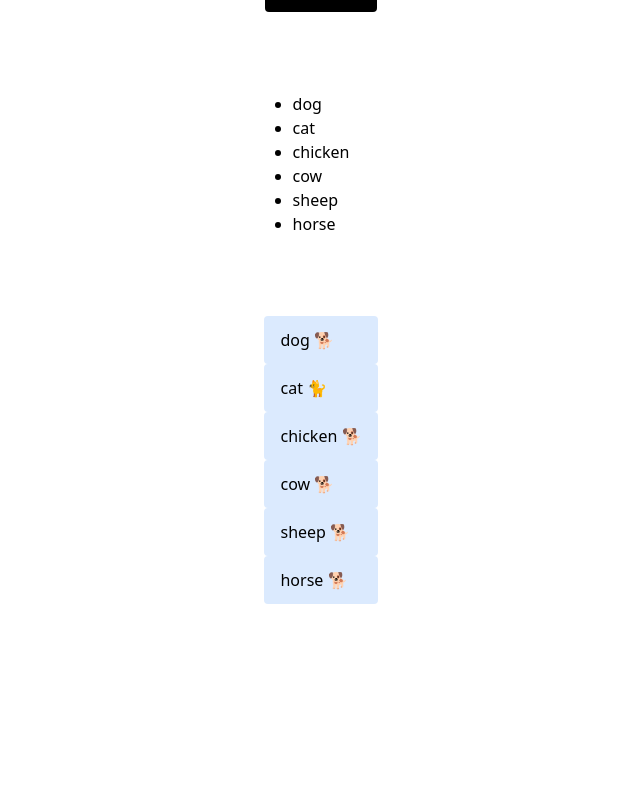
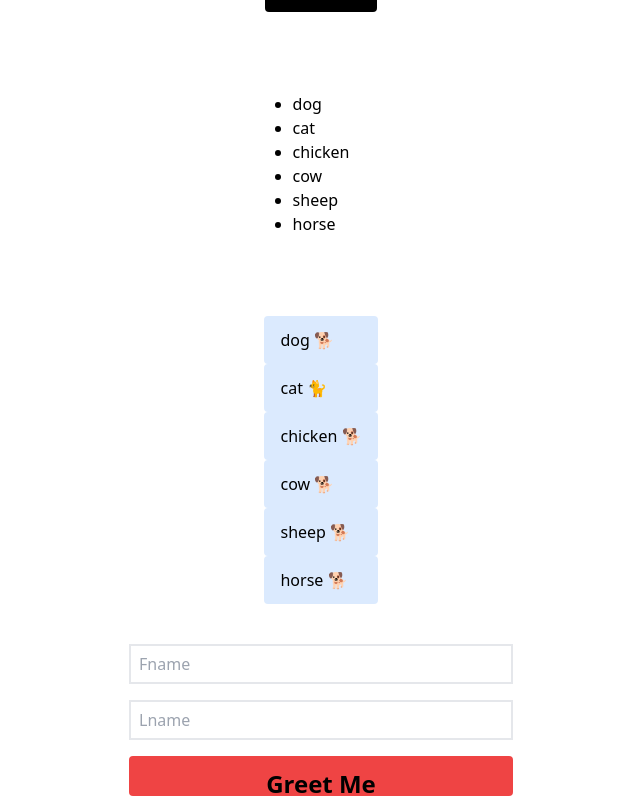
Before and after one commit to AdelineA/React-Introductory-Exercises, a React (Create React App) app: page / in a window 1280 px wide. Shown: the part 548-1348 px from the top of the page, without its empty margins (319-959 px from the left). Before the commit the page ends 1192 px from the top, so only its background shows below. Built offline with nearby package versions, Linux system fonts and the light colour scheme.

Commit message:
add form

```diff
--- a/src/App.js
+++ b/src/App.js
@@ -4,6 +4,7 @@ import CreateList from "./components/CreateList";
 import HelloWorld from "./components/HelloWorld";
 import List from "./components/List";
 import UserClick from "./components/UserClick";
+import Form from './components/Form'
 
 function App() {
   return (
@@ -14,6 +15,7 @@ function App() {
       <CountClicks/>
       <CreateList/>
       <List/>
+      <Form/>
     </div>
   );
 }
--- /dev/null
+++ b/src/components/Form.js
@@ -0,0 +1,34 @@
+import React, { useState } from "react";
+
+export default function Form() {
+  const [fName, setFName] = useState("");
+  const [lName,setLName] = useState("")
+
+  const handleChange1 = (e)=>{
+    setFName(e.target.value);
+  }
+
+  const handleChange = (e)=>{
+    setLName(e.target.value)
+  }
+
+  const handleSubmit = (e) => {
+    e.preventDefault();
+    console.log(alert(`Hello ${fName} ${lName}`))
+    setFName('')
+    setLName('');
+
+  };
+  return (
+    <form onSubmit={handleSubmit} className="flex flex-col gap-4 items-center justify-center">
+      <input type="text" placeholder="Fname" name="Fname" value={fName} onChange={handleChange1} className="w-96 h-10 border-2 px-2 py-1 " />
+      <input type="text" placeholder="Lname" name='Lname' value={lName} onChange={handleChange} className="w-96 h-10 border-2 px-2 py-1" />
+      <button
+        type="submit"
+        className="bg-red-500 px-6 py-3 rounded w-96 h-10 font-bold text-2xl"
+      >
+        Greet Me
+      </button>
+    </form>
+  );
+}
```
